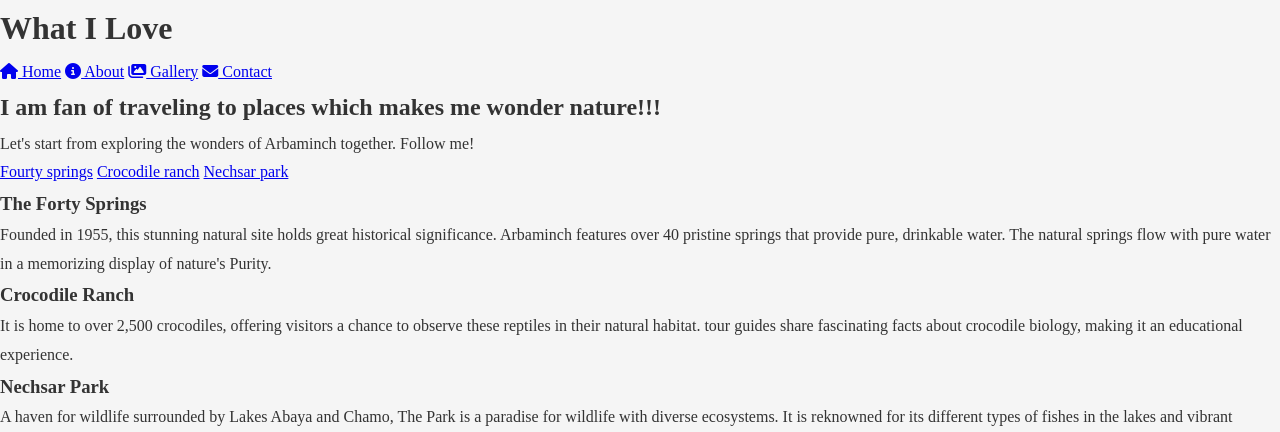
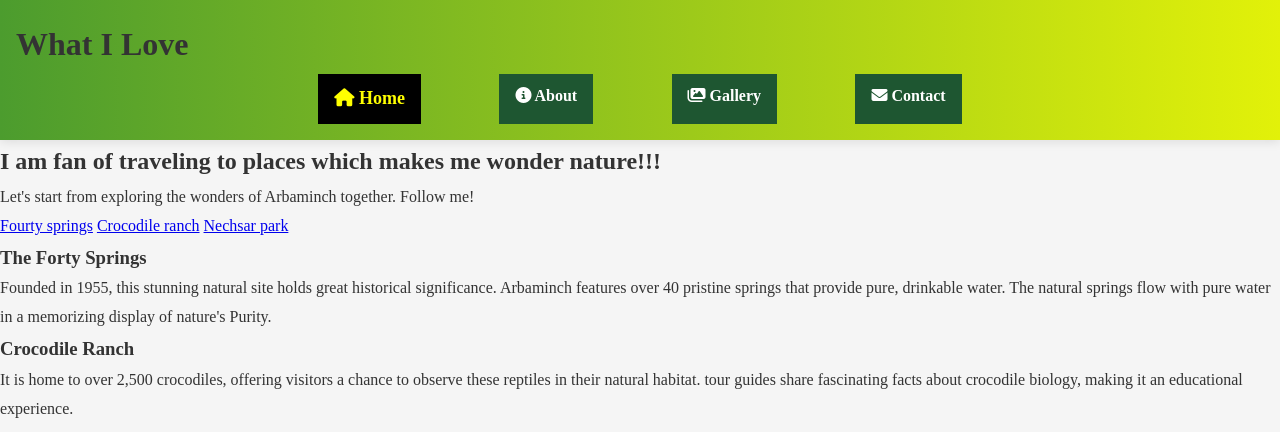
Before and after one commit to mishkiya/What-I-love-main, a plain HTML site: page index.html in a window 1280 px wide. Shown: the top 432 px of the page. Drawn offline with Linux system fonts and the light colour scheme.

Commit message:
implement gradient header and navigation

```diff
--- a/styles/base.css
+++ b/styles/base.css
@@ -11,3 +11,54 @@ body {
     background-color: #f5f5f5;
     line-height: 1.8;
 }
+/* Header with Forest Gradient */
+header {
+    background: linear-gradient(to right, #4c9c2e , #e2f109);
+    padding: 1rem;
+    position: sticky;
+    top: 0;
+    z-index: 100;
+    box-shadow: 0 2px 10px rgba(0, 0, 0, 0.1);
+}
+
+/* Navigation */
+nav {
+    display: flex; /* Flexbox - Required */
+    justify-content:space-evenly;
+    max-width: 800px;
+    margin: 0 auto;
+
+}
+
+nav a {
+    color: white;
+    background-color: #1e5631;
+    padding: 0.5rem 1rem;
+    text-decoration: none;
+    transition: all 0.3s ease;
+    font-weight: bolder;
+}
+
+nav a:hover {
+    color: azure;
+    background-color: rgba(15, 15, 15, 0.2);
+    border-radius: 4px;
+    transform: translateY(-2px);
+}
+nav a.active {
+    background-color: #000;;
+    color: yellow;
+    font-weight: bold;
+    font-size: large;
+}
+nav a::after {
+    content: "";
+    display: block;
+    width: 0;
+    height: 2px;
+    background: #e2f109;
+    transition: width 0.3s;
+}
+nav a:hover::after {
+    width: 100%;
+}
```
